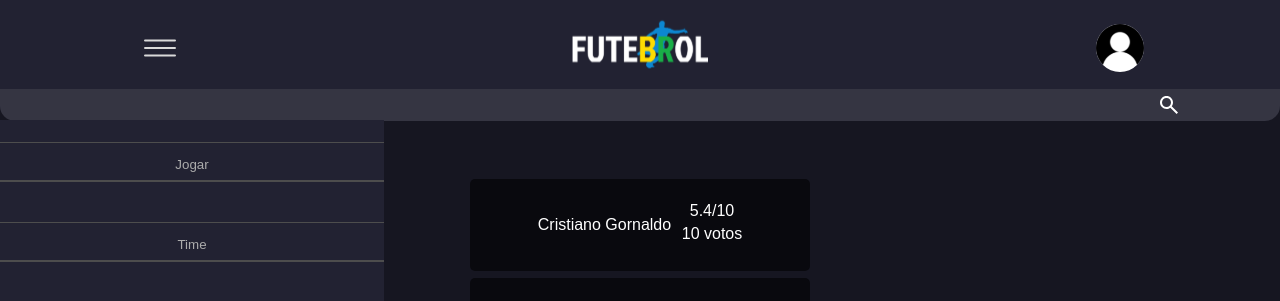
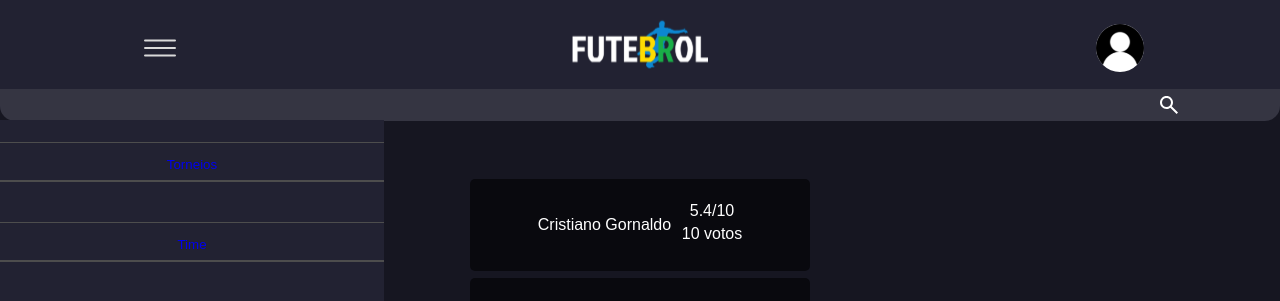
Before and after one commit to dsm-cefet-rj/ti-2024-1-grupo-three, a React (Vite) app in the folder frontend/: page /partida in a window 1280 px wide. Both pictures are taken after a click on the button 160 px from the left and 48 px from the top of the page. Shown: the top 301 px of the page. Built offline with nearby package versions, Linux system fonts and the light colour scheme.

Commit message:
navbar atualizada com botoes funcionando

```diff
--- a/frontend/src/components/navBar/navBar.css
+++ b/frontend/src/components/navBar/navBar.css
@@ -173,3 +173,10 @@
   height: 0.2vh;
   top: -0.3vh;
 }
+
+a {
+  text-decoration: none;
+}
+a:visited {
+  color: inherit;
+}
--- a/frontend/src/components/navBar/navBar.jsx
+++ b/frontend/src/components/navBar/navBar.jsx
@@ -5,6 +5,7 @@ import User from "../../assets/user.svg";
 import Lupa from "../../assets/lupa.svg";
 import "./navBar.css";
 import Convite from "../convite/convite";
+import Time from "../../pages/time/time";
 
 function NavBar() {
   const [aberto, setAberto] = useState(false);
@@ -36,8 +37,14 @@ function NavBar() {
         {aberto ? (
           <div className="menu">
             <div className="botoesDiv">
-              <button className="botao1">Jogar</button>
-              <button className="botao2">Time</button>
+              <button className="botao1">
+                <a href="/meustorneios">Torneios</a>
+              </button>
+              <button className="botao2">
+                <a className="timelink" href="/Time">
+                  Time
+                </a>
+              </button>
               <button className="botao3">
                 <Convite />
               </button>
```
